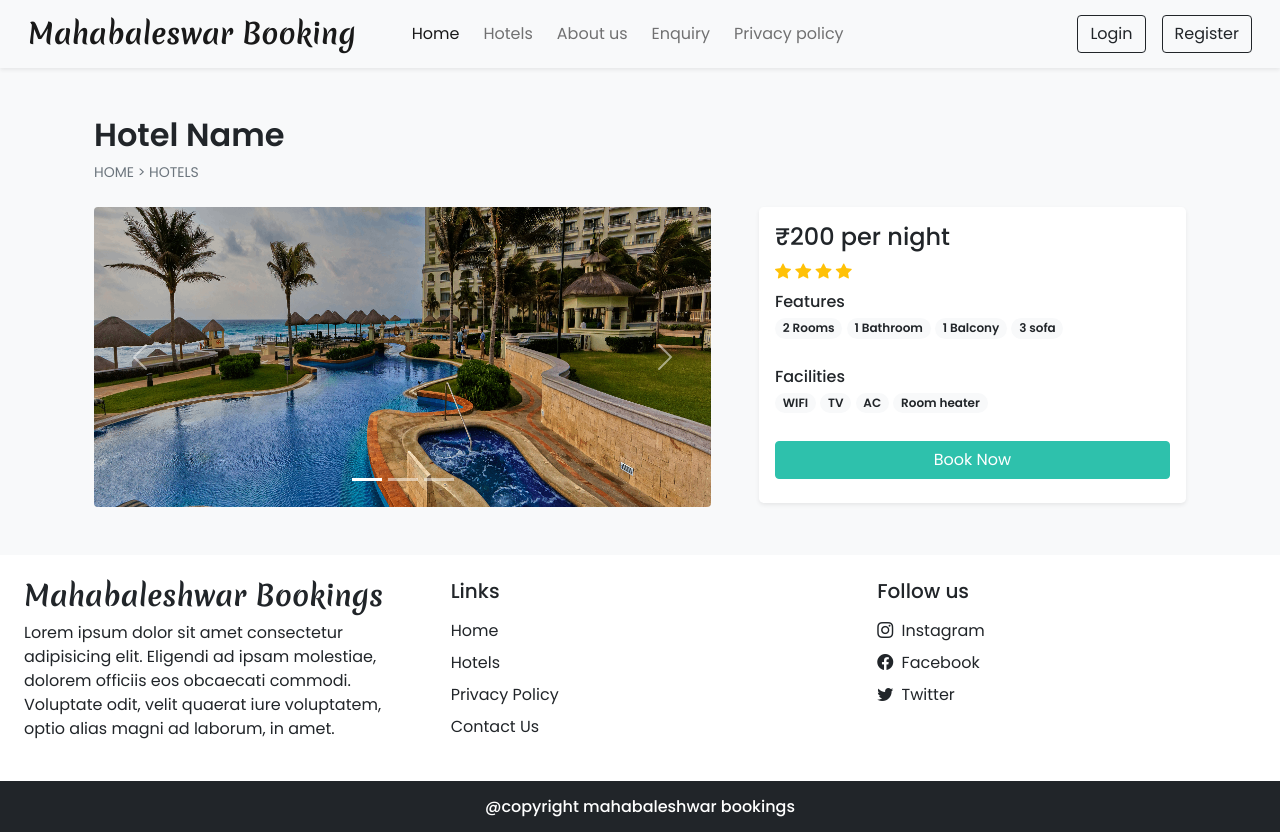
After one commit to SajeedAns786/Hotels-Booking, a PHP site: page /hoteldetail.php in a window 1280 px wide. The commit adds this page. Run offline with PHP 8.4, Linux system fonts and the light colour scheme.

Commit message:
Working on Hotel deatails page

```diff
--- /dev/null
+++ b/hoteldetail.php
@@ -0,0 +1,106 @@
+<?php
+include('inc/header.php');
+?>
+
+<div class="container">
+    <div class="row">
+        <div class="col-12 my-5 mb-4 px-4">
+            <h2 class="fw-bold">
+                Hotel Name
+            </h2>
+            <div style="font-size:14px">
+                <a href="index.php" class="text-secondary text-decoration-none">HOME</a>
+                <span class="text-secondary">></span>
+                <a href="hotels.php" class="text-secondary text-decoration-none">HOTELS</a>
+            </div>
+        </div>
+        <div class="col-lg-7 col-md-12 px-4 ">
+            <div id="roomCarousal" class="carousel slide" data-bs-ride="carousel">
+                <div class="carousel-indicators">
+                    <button type="button" data-bs-target="#roomCarousal" data-bs-slide-to="0" class="active"
+                        aria-current="true" aria-label="Slide 1"></button>
+                    <button type="button" data-bs-target="#roomCarousal" data-bs-slide-to="1"
+                        aria-label="Slide 2"></button>
+                    <button type="button" data-bs-target="#roomCarousal" data-bs-slide-to="2"
+                        aria-label="Slide 3"></button>
+                </div>
+                <div class="carousel-inner">
+                    <div class="carousel-item active">
+                        <img src="images/carousel/IMG_15372.png" class="d-block w-100 rounded" height="300px" alt="...">
+                    </div>
+                    <div class="carousel-item">
+                        <img src="images/carousel/IMG_40905.png" height="300px" class="d-block w-100 rounded" alt="...">
+                    </div>
+                    <div class="carousel-item">
+                        <img src="images/carousel/IMG_62045.png" height="300px" class="d-block w-100 rounded" alt="...">
+                    </div>
+                </div>
+                <button class="carousel-control-prev" type="button" data-bs-target="#roomCarousal" data-bs-slide="prev">
+                    <span class="carousel-control-prev-icon" aria-hidden="true"></span>
+                    <span class="visually-hidden">Previous</span>
+                </button>
+                <button class="carousel-control-next" type="button" data-bs-target="#roomCarousal" data-bs-slide="next">
+                    <span class="carousel-control-next-icon" aria-hidden="true"></span>
+                    <span class="visually-hidden">Next</span>
+                </button>
+            </div>
+        </div>
+        <div class="col-lg-5 col-md-12 px-4">
+            <div class="card md-4 border-0 shadow-sm rounded-3">
+                <div class="card-body">
+                    <h4>₹200 per night</h4>
+                    <div class="rating">
+                        <i class="bi bi-star-fill text-warning"></i>
+                        <i class="bi bi-star-fill text-warning"></i>
+                        <i class="bi bi-star-fill text-warning"></i>
+                        <i class="bi bi-star-fill text-warning"></i>
+                    </div>
+                    <div class="features mb-4 mt-2">
+                        <h6 class="mb-1">Features</h6>
+                        <span class="badge rounded-pill bg-light text-dark text-wrap me- mb-1">
+                            2 Rooms
+                        </span>
+                        <span class="badge rounded-pill bg-light text-dark text-wrap me- mb-1">
+                            1 Bathroom
+                        </span>
+                        <span class="badge rounded-pill bg-light text-dark text-wrap me- mb-1">
+                            1 Balcony
+                        </span>
+
+                        <span class="badge rounded-pill bg-light text-dark text-wrap me- mb-1">
+                            3 sofa
+                        </span>
+                    </div>
+                    <div class="facilities mb-4">
+                        <h6 class="mb-1">Facilities</h6>
+                        <span class="badge rounded-pill bg-light text-dark text-wrap me- mb-1">
+                            WIFI
+                        </span>
+                        <span class="badge rounded-pill bg-light text-dark text-wrap me- mb-1">
+                            TV
+                        </span>
+                        <span class="badge rounded-pill bg-light text-dark text-wrap me- mb-1">
+                            AC
+                        </span>
+                        <span class="badge rounded-pill bg-light text-dark text-wrap me- mb-1">
+                            Room heater
+                        </span>
+                    </div>
+
+
+                    <a href="#" class="btn   w-100 text-white custom-bg  mb-2  shadow-none ">Book Now</a>
+
+                </div>
+            </div>
+        </div>
+        <div class="col-lg-9 col-md-12 px-4 ">
+
+        </div>
+    </div>
+</div>
+
+
+
+<?php
+include('inc/footer.php');
+?>
--- a/hotels.php
+++ b/hotels.php
@@ -217,7 +217,8 @@ include('inc/header.php');
                     </div>
                     <div class="col-md-2 mt-lg-0 mt-md-0 mt-4  text-center">
                         <h6 class="mb-4">₹200 per night</h6>
-                        <a href="#" class="btn  btn-sm w-100 btn-outline-dark  shadow-none ">More details</a>
+                        <a href="hoteldetail.php" class="btn  btn-sm w-100 btn-outline-dark  shadow-none ">More
+                            details</a>
                     </div>
                 </div>
             </div>
```
